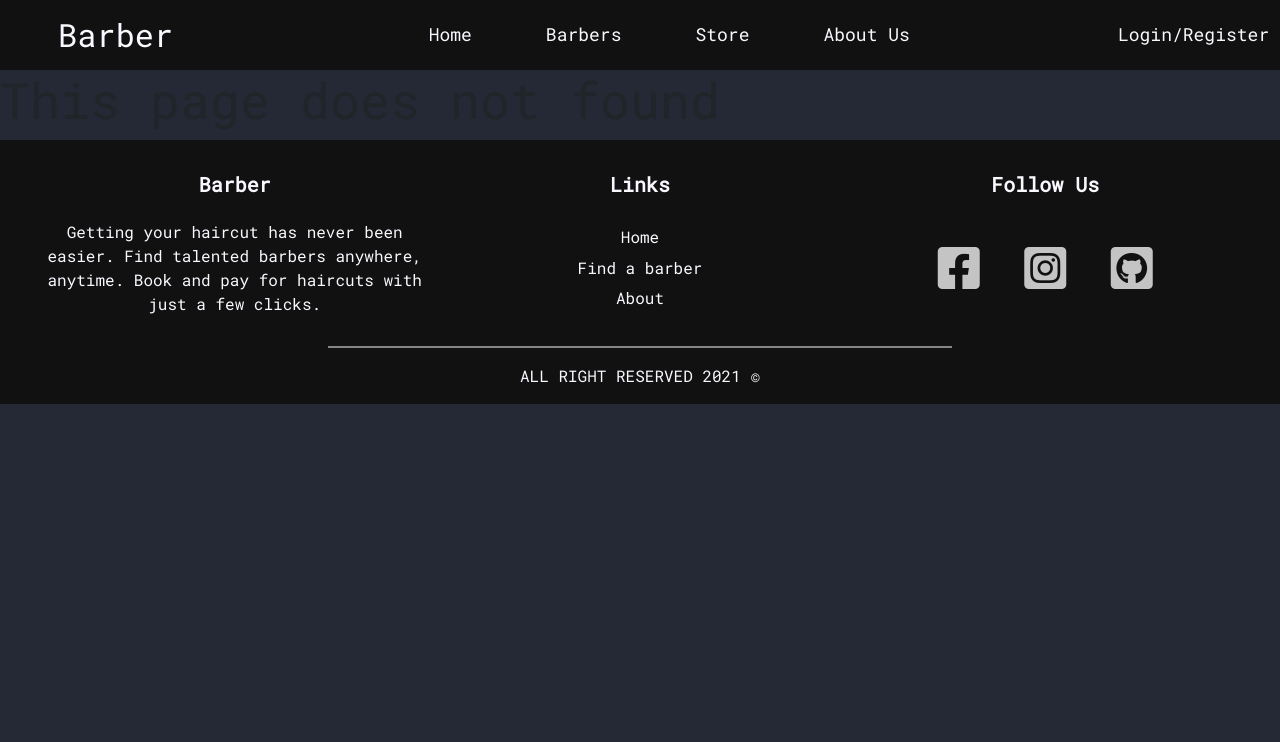
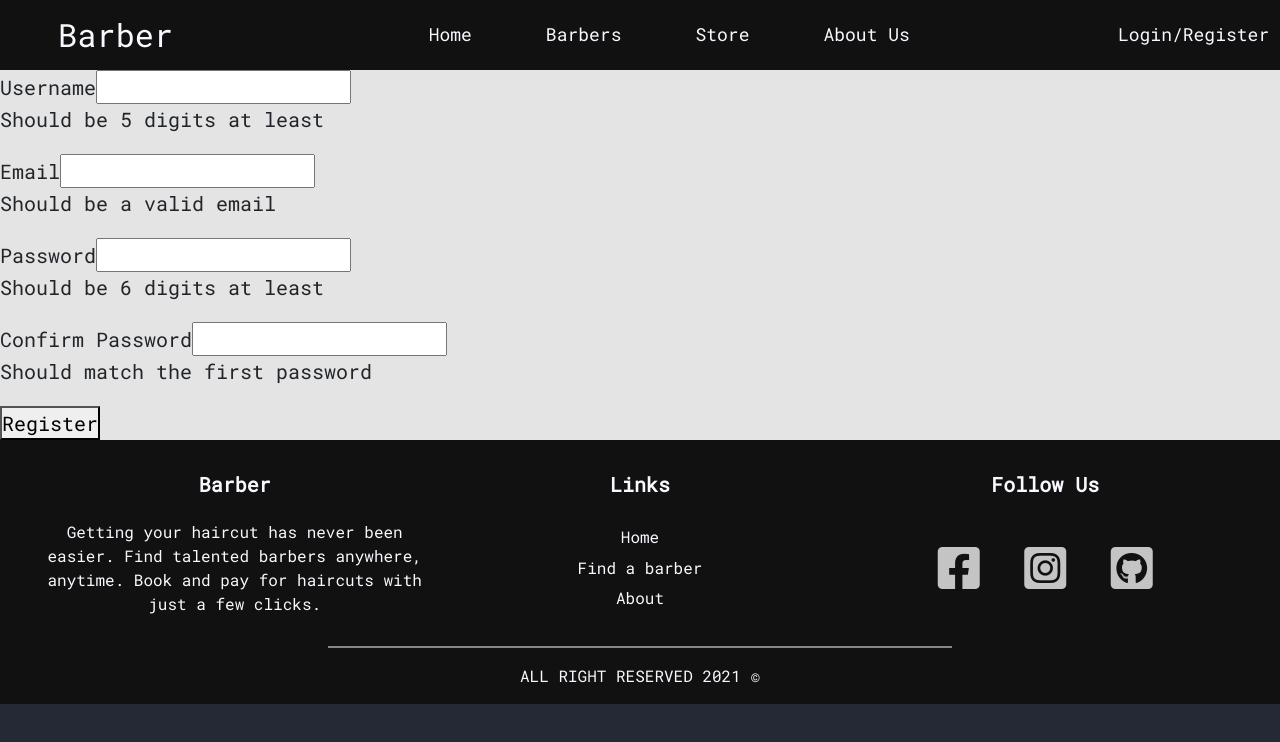
Before and after one commit to yaserananbeh/barber, a React (Create React App) app: page /account/register in a window 1280 px wide. Shown: the top 742 px of the page. Built offline with nearby package versions, Linux system fonts and the light colour scheme.

Commit message:
registerFunctionality

```diff
--- a/src/App.js
+++ b/src/App.js
@@ -1,29 +1,31 @@
-import React from 'react'
-import 'bootstrap/dist/css/bootstrap.min.css';
-import './style/App.scss'
-import {
-  BrowserRouter,
-  Routes,
-  Route
-} from 'react-router-dom'
-import LandingPage from './pages/LandingPage';
-import EmptyPage from './pages/EmptyPage';
-import OurNav from './components/OurNav';
-import Footer from './components/Footer';
+import React from "react";
+import "bootstrap/dist/css/bootstrap.min.css";
+import "./style/App.scss";
+import { BrowserRouter, Routes, Route } from "react-router-dom";
+import LandingPage from "./pages/LandingPage";
+import EmptyPage from "./pages/EmptyPage";
+import OurNav from "./components/OurNav";
+import Footer from "./components/Footer";
+import LoginPage from "./pages/LoginPage";
+import RegisterPage from "./pages/RegisterPage";
 
 function App() {
   return (
-    <div >
-    <BrowserRouter className="appMainContainer">
-    <OurNav/>
-      <Routes>
-        <Route path="/" element={<LandingPage/>}/>
-        <Route path="*" element={<EmptyPage/>}/>
-      </Routes>
-    <Footer/>
-    </BrowserRouter>
+    <div>
+      <BrowserRouter className="appMainContainer">
+        <OurNav />
+        <Routes>
+          <Route path="/" element={<LandingPage />} />
+          <Route path="/account">
+            <Route path="login" element={<LoginPage />} />
+            <Route path="register" element={<RegisterPage />} />
+          </Route>
+          <Route path="*" element={<EmptyPage />} />
+        </Routes>
+        <Footer />
+      </BrowserRouter>
     </div>
-  )
+  );
 }
 
-export default App
+export default App;
--- a/src/components/OurNav.js
+++ b/src/components/OurNav.js
@@ -42,7 +42,7 @@ function OurNav() {
         <div className="accountWrapper">
           <ul>
             <li>
-              <Link to="/" onClick={() => setToggleNavMenu(false)}>
+              <Link to="/account" onClick={() => setToggleNavMenu(false)}>
                 Login/Register
               </Link>
             </li>
--- /dev/null
+++ b/src/components/RegisterForm.js
@@ -0,0 +1,162 @@
+import React, { useState, useEffect } from "react";
+import "../style/RegisterForm.scss";
+function RegisterForm() {
+  const [registerData, setRegisterData] = useState({
+    username: "",
+    email: "",
+    password1: "",
+    password2: "",
+  });
+  const [usersArr, setUsersArr] = useState([]);
+  const [error, setError] = useState("empty");
+
+  useEffect(() => {
+    console.log(usersArr);
+  }, [usersArr]);
+  const handleRegisterSubmit = (e) => {
+    e.preventDefault();
+    let registerLocker = 0;
+    let errorFieldsArr = [];
+    registerData.username.length >= 5
+      ? (registerLocker += 1)
+      : errorFieldsArr.push("username");
+    registerData.email.includes(".") &&
+    registerData.email.length >= 6 &&
+    registerData.email.includes("@") &&
+    registerData.email[registerData.email.length - 1] !== "."
+      ? (registerLocker += 1)
+      : errorFieldsArr.push("email");
+    registerData.password1.length >= 6
+      ? (registerLocker += 1)
+      : errorFieldsArr.push("password1");
+    registerData.password1 === registerData.password2 &&
+    registerData.password1.length >= 6
+      ? (registerLocker += 1)
+      : errorFieldsArr.push("password2");
+
+    if (errorFieldsArr.length === 0) {
+      setError("empty");
+      let previousData = localStorage.getItem("usersArr")
+        ? JSON.parse(localStorage.getItem("usersArr"))
+        : [];
+      let exist = false;
+      previousData.forEach((data) => {
+        if (data.email === registerData.email) {
+          exist = true;
+          return;
+        }
+      });
+      if (!exist) {
+        setError("empty");
+        setUsersArr([...previousData, registerData]);
+        localStorage.setItem(
+          "usersArr",
+          JSON.stringify([...previousData, registerData])
+        );
+        localStorage.setItem("loggedInUser", JSON.stringify(registerData));
+      } else {
+        setError("this email exist before please login");
+      }
+    } else {
+      setError("please follow the inputs instructions");
+    }
+  };
+  return (
+    <section className="registerFormSection">
+      <form onSubmit={handleRegisterSubmit}>
+        {error !== "empty" && <p>{error}</p>}
+        <div className="formControl">
+          <label htmlFor="username">Username </label>
+          <input
+            autoComplete="off"
+            type="text"
+            id="username"
+            name="username"
+            value={registerData.username || ""}
+            onChange={(e) =>
+              setRegisterData({ ...registerData, username: e.target.value })
+            }
+          />
+          <p>
+            Should be 5 digits at least{" "}
+            {registerData.username.length >= 5 ? (
+              <i className="far fa-check-circle"></i>
+            ) : (
+              ""
+            )}
+          </p>
+        </div>
+        <div className="formControl">
+          <label htmlFor="email">Email </label>
+          <input
+            autoComplete="off"
+            type="email"
+            id="email"
+            name="email"
+            value={registerData.email || ""}
+            onChange={(e) =>
+              setRegisterData({ ...registerData, email: e.target.value })
+            }
+          />
+          <p>
+            Should be a valid email{" "}
+            {registerData.email.includes(".") &&
+            registerData.email.length >= 6 &&
+            registerData.email.includes("@") &&
+            registerData.email[registerData.email.length - 1] !== "." ? (
+              <i className="far fa-check-circle"></i>
+            ) : (
+              ""
+            )}
+          </p>
+        </div>
+        <div className="formControl">
+          <label htmlFor="password1">Password </label>
+          <input
+            autoComplete="off"
+            type="password"
+            id="password1"
+            name="password1"
+            value={registerData.password1 || ""}
+            onChange={(e) =>
+              setRegisterData({ ...registerData, password1: e.target.value })
+            }
+          />
+          <p>
+            Should be 6 digits at least{" "}
+            {registerData.password1.length >= 6 ? (
+              <i className="far fa-check-circle"></i>
+            ) : (
+              ""
+            )}
+          </p>
+        </div>
+        <div className="formControl">
+          <label htmlFor="password2">Confirm Password </label>
+          <input
+            autoComplete="off"
+            type="password"
+            id="password2"
+            name="password2"
+            value={registerData.password2 || ""}
+            onChange={(e) =>
+              setRegisterData({ ...registerData, password2: e.target.value })
+            }
+          />
+          <p>
+            Should match the first password{" "}
+            {registerData.password1 === registerData.password2 &&
+            registerData.password1.length >= 6 ? (
+              <i className="far fa-check-circle"></i>
+            ) : (
+              ""
+            )}
+          </p>
+        </div>
+        <button>Register</button>
+      </form>
+    </section>
+  );
+}
+
+export default RegisterForm;
--- /dev/null
+++ b/src/pages/LoginPage.js
@@ -0,0 +1,11 @@
+import React from 'react'
+
+function LoginPage() {
+    return (
+        <div>
+            testfasdf
+        </div>
+    )
+}
+
+export default LoginPage
--- /dev/null
+++ b/src/pages/RegisterPage.js
@@ -0,0 +1,12 @@
+import React from 'react'
+import RegisterForm from '../components/RegisterForm'
+
+function RegisterPage() {
+    return (
+        <div>
+            <RegisterForm/>
+        </div>
+    )
+}
+
+export default RegisterPage
--- /dev/null
+++ b/src/style/RegisterForm.scss
@@ -0,0 +1,4 @@
+.registerFormSection {
+    background-color: rgb(228, 228, 228);
+
+}
```
Also changed, not shown: src/components/LoginForm.js (added).
